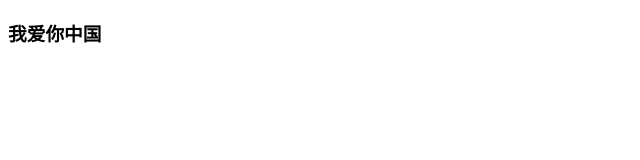
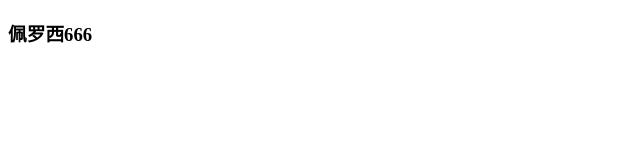
Before and after one commit to josnyyds/gitdeom, a plain HTML site: page index.html in a window 1280 px wide. Shown: the full height of the page, 0-640 px from the left. Drawn offline with Linux system fonts and the light colour scheme.

Commit message:
第五版本

```diff
--- a/index.html
+++ b/index.html
@@ -8,7 +8,7 @@
 </head>
 <body>
     <div>
-        <h3> 我爱你中国</h3>
+        <h3> 佩罗西666</h3>
     </div>
 </body>
 </html>
```
